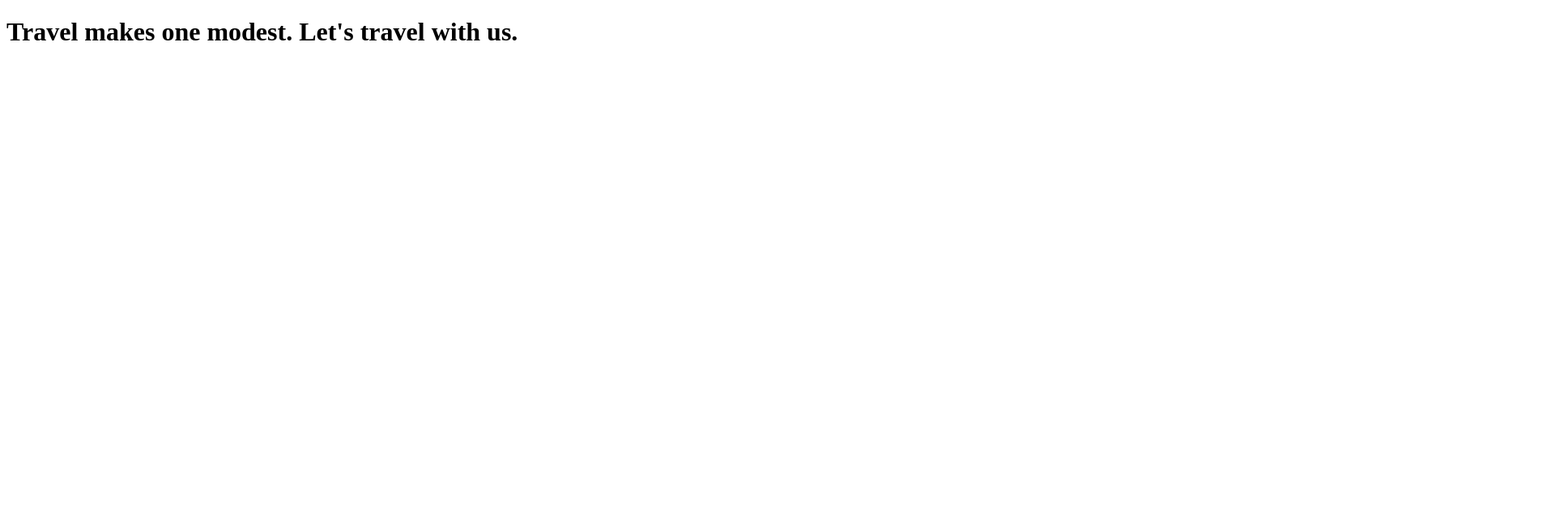
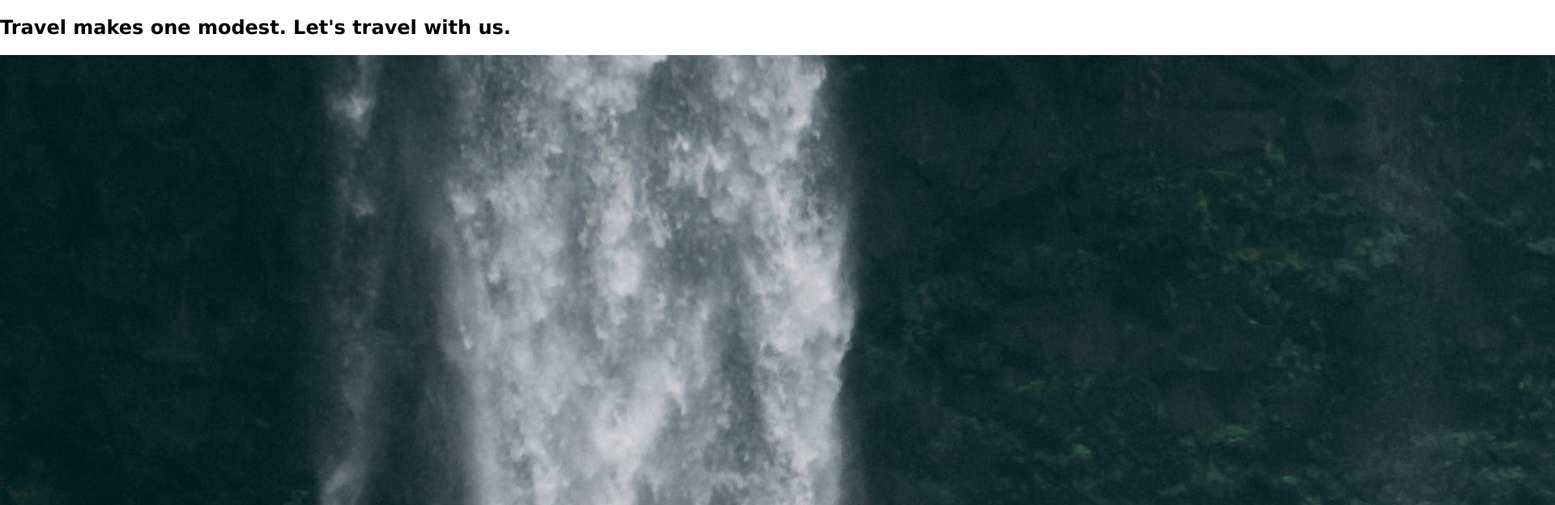
Before and after one commit to abirjoy77/get-tour, a plain HTML site: page index.html in a window 1280 px wide. Shown: the top 624 px of the page at 81% size, 1920 px wide, since content can reach past the window. Drawn offline with Linux system fonts and the light colour scheme.

Commit message:
added-something

```diff
--- a/index.html
+++ b/index.html
@@ -10,9 +10,18 @@
 
 <body>
     <div>
-        <h1>
-            Travel makes one modest. Let's travel with us.
-        </h1>
+        <section>
+            <h1>
+                Travel makes one modest. Let's travel with us.
+            </h1>
+        </section>
+        <section>
+            <div>
+                <h1>
+                    <img src="images/tour-images/waterfall.jpg" alt="">
+                </h1>
+            </div>
+        </section>
     </div>
 </body>
 
--- a/style.css
+++ b/style.css
@@ -0,0 +1,4 @@
+body {
+    font-family: 'Lucida Sans', 'Lucida Sans Regular', 'Lucida Grande', 'Lucida Sans Unicode', Geneva, Verdana, sans-serif;
+    margin: 0;
+}
```
